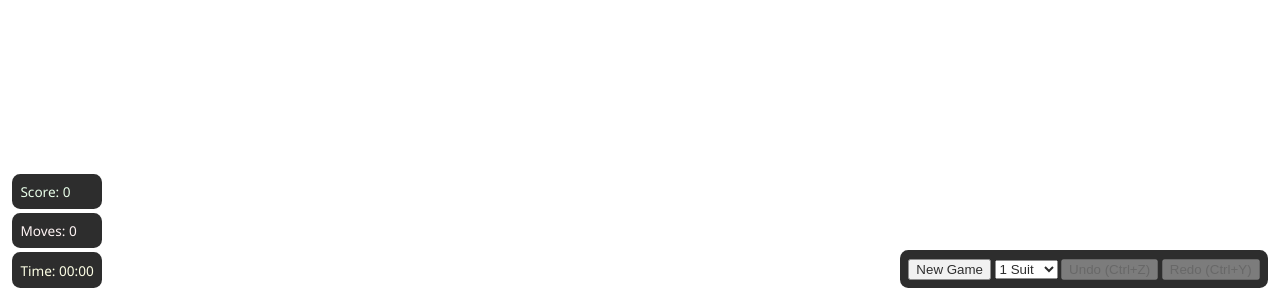
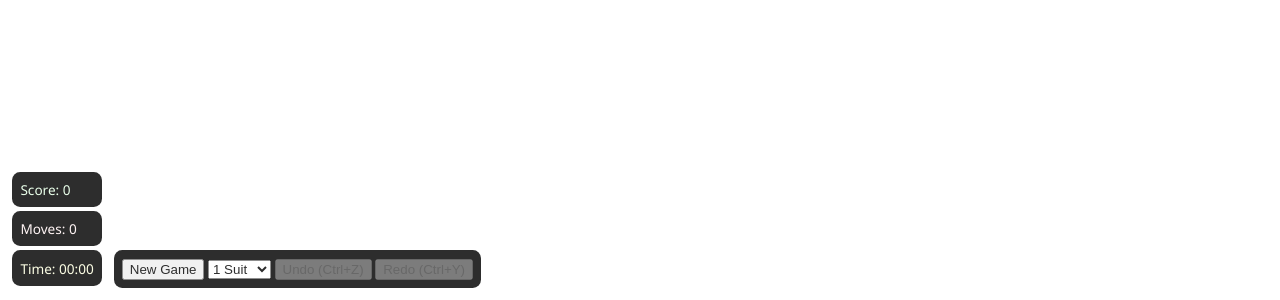
Before and after one commit to fuzzley/fSpider, a plain HTML site: page default.html in a window 1280 px wide. Shown: the part 500-800 px from the top of the page. Drawn offline with Linux system fonts and the light colour scheme.

Commit message:
Moved the game controls (New Game, Difficulty, Undo, Redo) strip to the left side. Just a temporary solution to a scaling problem. The bar hid the stock pile on smaller resolutions.

```diff
--- a/default.html
+++ b/default.html
@@ -11,6 +11,7 @@
     <div id="canvas-wrap">
     </div>
     <div id="statistics-container">
+        <div style="display:inline-block;">
             <div id="score-wrap" class="modal-wrap">
                 <div id="score-display">Score: 0</div>
             </div>
@@ -21,7 +22,8 @@
                 <div id="time-elapsed-display">Time: 00:00</div>
             </div>
         </div>
-    <div id="controls-container" class="modal-wrap">
+        <div style="display:inline-block;">
+            <div class="modal-wrap">
                 <button id="new-game-btn">New Game</button>
                 <label for="difficulty-select"></label>
                 <select id="difficulty-select" name="difficulty-select">
@@ -31,6 +33,8 @@
                 </select>
                 <button id="undo-btn" disabled="disabled">Undo (Ctrl+Z)</button>
                 <button id="redo-btn" disabled="disabled">Redo (Ctrl+Y)</button>
+            </div>
+        </div>
     </div>
     <div id="canvas-resources">
         <!-- cards-img-suitVal(clubs=0,hearts,spades,diamonds=3)-typeVal(ace=0..king=12) -->
```
Lines whose indentation alone changed are shown as unchanged.
